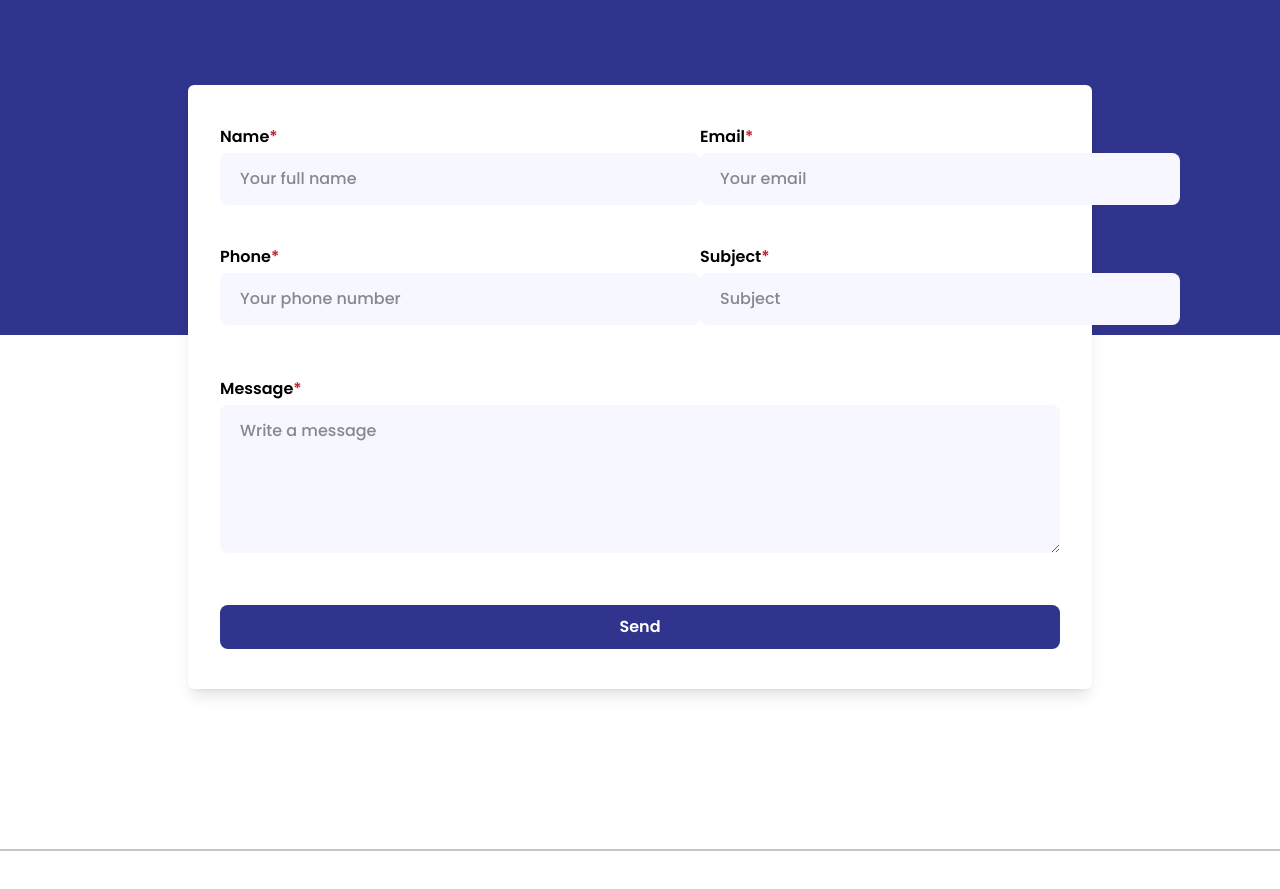
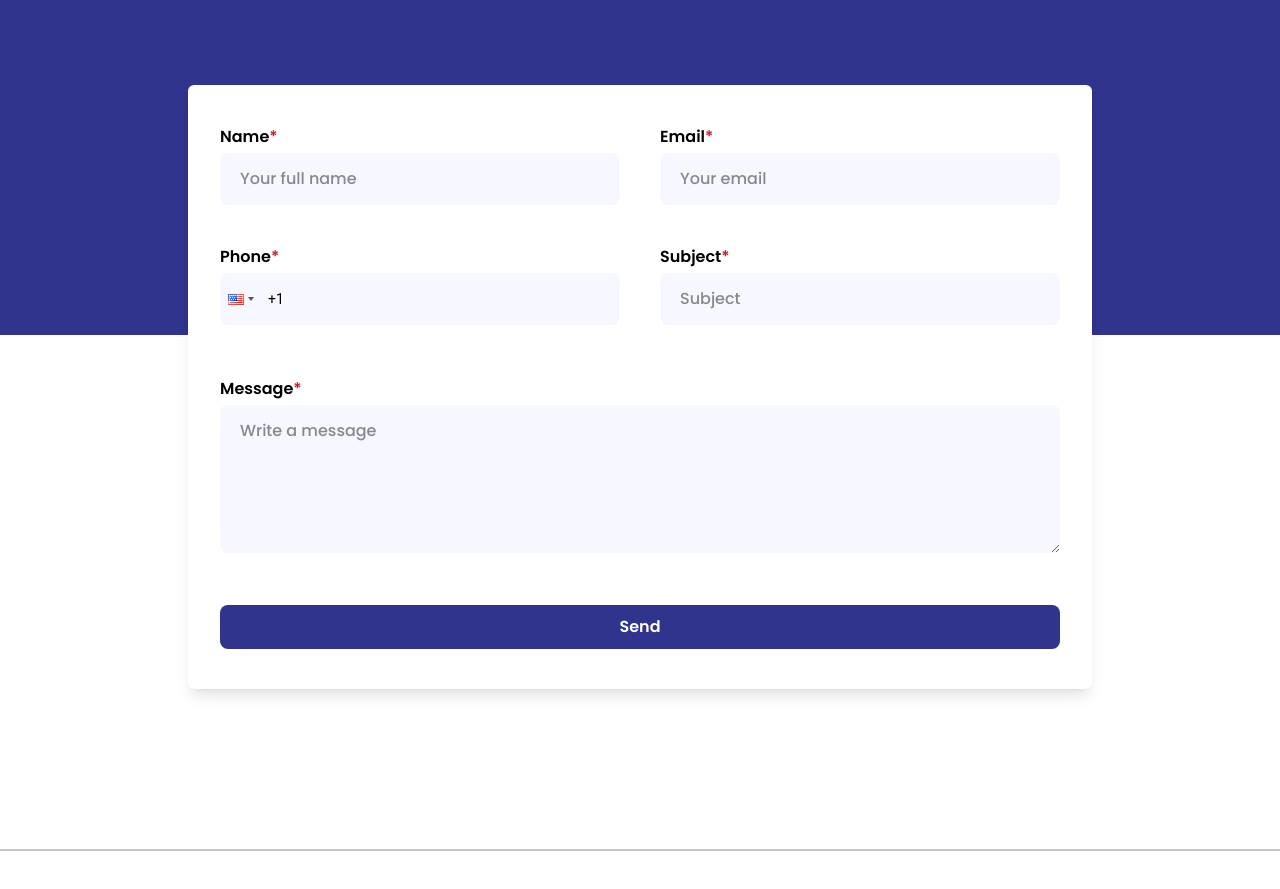
Before and after one commit to TheJazzDev/oshodi-foods, a Next.js app: page / in a window 1280 px wide. Shown: the part 2460-3349 px from the top of the page. Built offline with nearby package versions, Linux system fonts and the light colour scheme.

Commit message:
refactor: number input

```diff
--- a/app/contact/page.jsx
+++ b/app/contact/page.jsx
@@ -1,10 +1,8 @@
 "use client";
 import { useState } from "react";
 import { usePathname } from "next/navigation";
-import { Button, Input, TextArea } from "@/components/shared";
+import { Button, Input, TextArea, PhoneInput } from "@/components/shared";
 import { Phone, Mail, MessageCircleMore } from "lucide-react";
-// import { PhoneInput } from "react-international-phone";
-// import "react-international-phone/style.css";
 
 const Contact = () => {
   const pathname = usePathname();
@@ -24,12 +22,12 @@ const Contact = () => {
     }));
   };
 
-  //   const handlePhoneInputChange = (value) => {
-  //     setFormData((prev) => ({
-  //       ...prev,
-  //       number: value,
-  //     }));
-  //   };
+  const handlePhoneInputChange = (value) => {
+    setFormData((prev) => ({
+      ...prev,
+      number: value,
+    }));
+  };
 
   return (
     <div className="px-4 sm:px-0 relative">
@@ -46,7 +44,8 @@ const Contact = () => {
         action=""
         className="flex flex-col gap-3 sm:gap-10 bg-white px-6 sm:px-8 py-3 sm:py-10 mx-[18px] sm:mx-[188px] rounded-md shadow-lg z-50 mt-[-20px] sm:mt-[-250px]"
       >
-        <div className="flex flex-col sm:flex-row gap-3 sm:gap-0 justify-between">
+        <div className="flex flex-col sm:flex-row gap-3 sm:gap-10">
+          <div className="w-full">
             <Input
               type="text"
               value={formData.fullName}
@@ -56,6 +55,8 @@ const Contact = () => {
               placeholder="Your full name"
               onChangeHandler={handleInputChange}
             />
+          </div>
+          <div className="w-full">
             <Input
               type="email"
               value={formData.email}
@@ -66,17 +67,19 @@ const Contact = () => {
               onChangeHandler={handleInputChange}
             />
           </div>
+        </div>
 
-        <div className="flex flex-col sm:flex-row gap-3 sm:gap-0 justify-between mb-3">
-          <Input
-            type="tel"
+        <div className="flex flex-col sm:flex-row gap-3 sm:gap-10  mb-3">
+          <div className="w-full">
+            <PhoneInput
               value={formData.number}
+              onChangeHandler={handlePhoneInputChange}
               name="number"
               id="number"
-            label="Phone"
-            placeholder="Your phone number"
-            onChangeHandler={handleInputChange}
             />
+          </div>
+
+          <div className="w-full">
             <Input
               type="text"
               value={formData.subject}
@@ -86,6 +89,7 @@ const Contact = () => {
               placeholder="Subject"
               onChangeHandler={handleInputChange}
             />
+          </div>
         </div>
 
         <TextArea
@@ -99,15 +103,6 @@ const Contact = () => {
           autoComplete="on"
           required
         />
-
-        {/* <PhoneInput
-          defaultCountry="us"
-          value={formData.number}
-          name="number"
-          id="number"
-          onChange={handlePhoneInputChange}
-          className=""
-        /> */}
 
         <Button variant="secondary" className="mt-3 font-semibold">
           Send
--- a/components/shared/Input.jsx
+++ b/components/shared/Input.jsx
@@ -6,6 +6,8 @@ const Input = ({
   label,
   placeholder,
   onChangeHandler,
+  pattern,
+  max,
 }) => {
   return (
     <div className="flex flex-col ">
@@ -22,9 +24,11 @@ const Input = ({
         name={name}
         placeholder={placeholder}
         onChange={onChangeHandler}
-        className=" bg-[#F6F7FF] rounded-lg sm:w-[480px] py-2 sm:py-[14px] px-3 sm:px-5 placeholder:text-primary-gray/50 placeholder:font-medium focus:border focus:outline-none focus:ring-1 focus:border-primary-gray focus:ring-primary-gray invalid:text-primary-red focus:invalid:border-primary-red focus:invalid:ring-primary-red  "
+        className=" bg-[#F6F7FF] rounded-lg w-full py-2 sm:py-[14px] px-3 sm:px-5 placeholder:text-primary-gray/50 placeholder:font-medium focus:border focus:outline-none focus:ring-1 focus:border-primary-gray focus:ring-primary-gray invalid:text-primary-red focus:invalid:border-primary-red focus:invalid:ring-primary-red  "
         autoComplete="on"
         required
+        pattern={pattern}
+        maxLength={max}
       />
     </div>
   );
--- /dev/null
+++ b/components/shared/PhoneInput.jsx
@@ -0,0 +1,30 @@
+import PhoneInput from "react-phone-input-2";
+import "react-phone-input-2/lib/plain.css";
+
+const PhoneInputField = ({ value, onChangeHandler, id, name }) => {
+  return (
+    <div className="flex flex-col ">
+      <label
+        htmlFor="number"
+        className="after:content-['*'] after:font-bold after:text-primary-red font-bold mb-1"
+      >
+        Phone
+      </label>
+      <PhoneInput
+        country={"us"}
+        value={value}
+        id={id}
+        name={name}
+        onChange={onChangeHandler}
+        placeholder="Your Phone Number"
+        inputClass="phoneInput"
+        buttonClass="rounded-tl-lg rounded-bl-lg"
+        buttonStyle={{
+          border: "none",
+        }}
+      />
+    </div>
+  );
+};
+
+export default PhoneInputField;
--- a/components/shared/index.jsx
+++ b/components/shared/index.jsx
@@ -3,4 +3,5 @@ export { default as Card } from "./Card"
 export { default as Input } from "./Input"
 export { default as TextArea } from "./TextArea"
 export { default as ImageGrid } from "./ImageGrid"
-export {default as Accordion} from "./Accordion"
+export { default as Accordion } from "./Accordion"
+export {default as PhoneInput} from "./PhoneInput"
--- a/package.json
+++ b/package.json
@@ -15,7 +15,7 @@
     "next": "14.1.4",
     "react": "^18",
     "react-dom": "^18",
-    "react-international-phone": "^4.2.6",
+    "react-phone-input-2": "^2.15.1",
     "react-typed": "^2.0.12"
   },
   "devDependencies": {
--- a/styles/globals.css
+++ b/styles/globals.css
@@ -26,3 +26,19 @@ body {
   -ms-overflow-style: none;
   scrollbar-width: none;
 }
+
+.phoneInput {
+  background-color: #f6f7ff !important;
+  border-radius: 8px;
+  border: 0 !important;
+  width: 100% !important;
+  padding: 20px 0;
+
+  @media (min-width: 481px) {
+    padding: 26px 0;
+  }
+}
+
+.phoneInput:focus {
+  border: 2px solid rgba(26, 26, 26, 0.5) !important;
+}
```
Also changed, not shown: 1 other file (tests, documents, lock files or other folders). Lines whose indentation alone changed are shown as unchanged.
